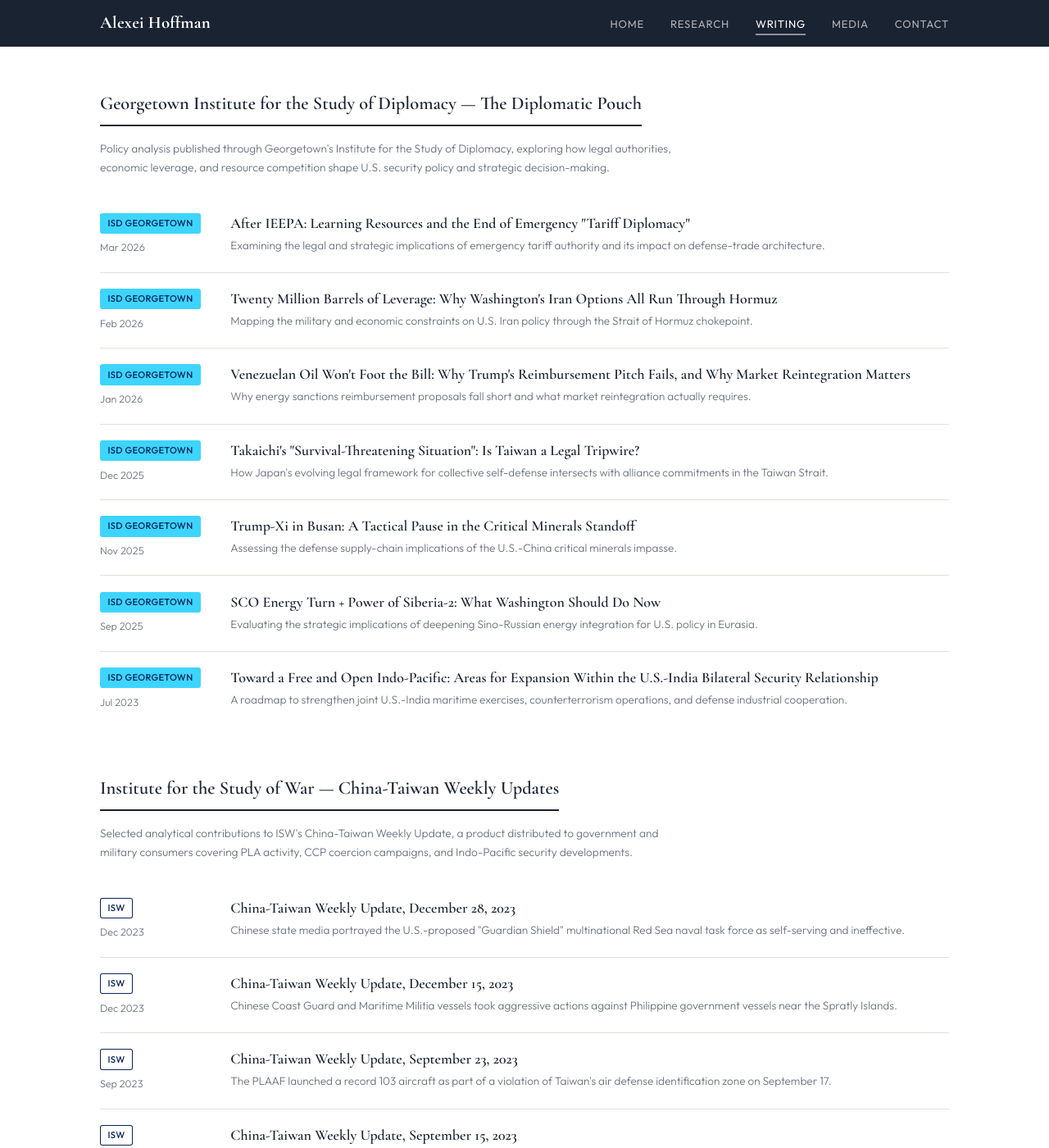
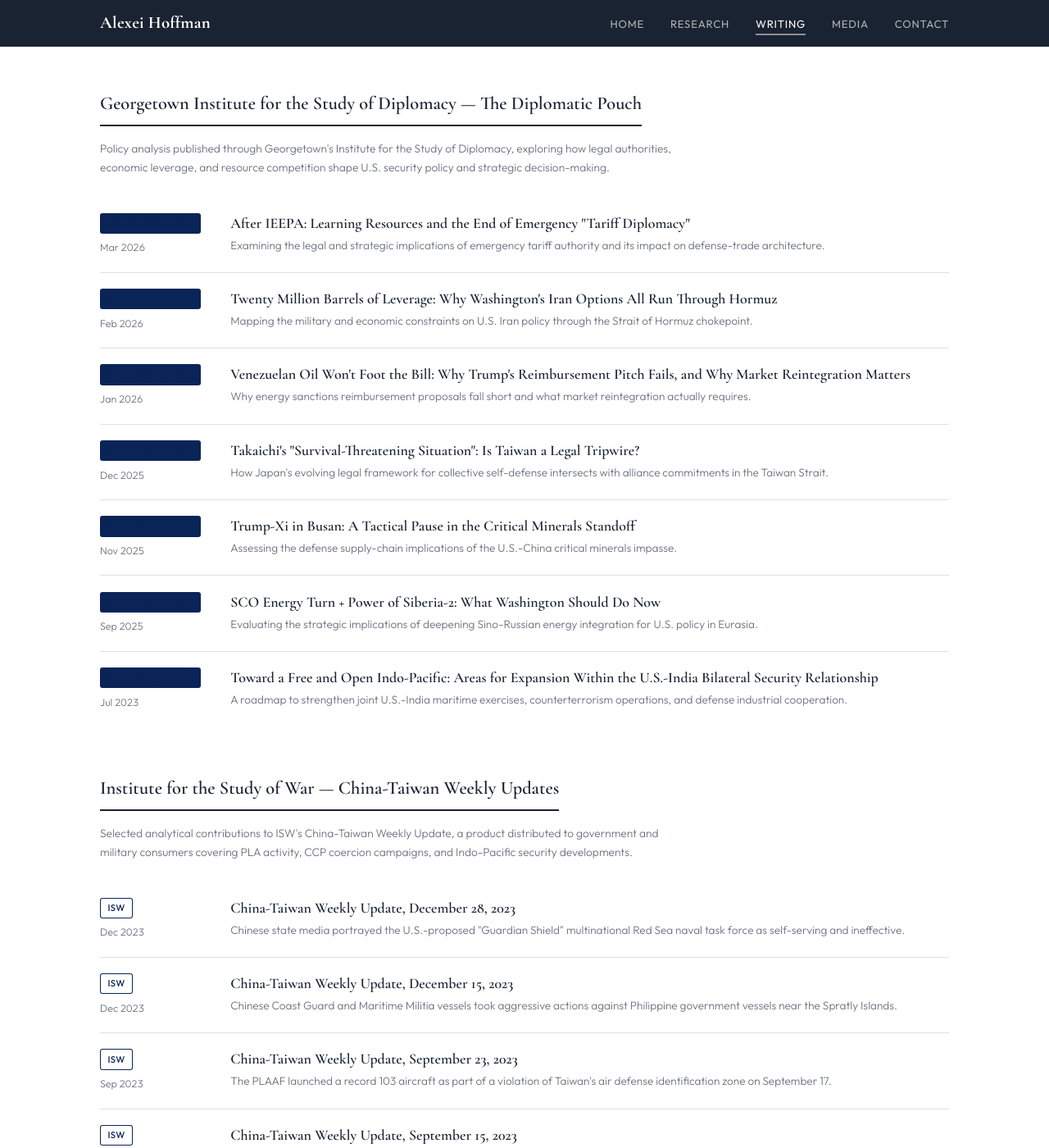
Before and after one commit to a-novi13-byte/a-novi13-byte.github.io, a Jekyll site: the page built from writing.html, in a window 1280 px wide and 1400 px high, scrolled down 940 px. Shown: the whole window at 82% size. Built offline with Jekyll 4.4.1, drawn with Linux system fonts in a browser that asks for light colours.

Commit message:
Update main.css

```diff
--- a/assets/css/main.css
+++ b/assets/css/main.css
@@ -73,7 +73,7 @@
 .section-econ .pub-badge { background: #0054A4; color: #fff; }
 
 /* ISD Georgetown — CSIS 305 C, navy text */
-.section-isd  .pub-badge { background: #3DD5FF; color: #0A2458; }
+.section-isd  .pub-badge { background: ##61DDFF; color: #0A2458; }
 
 /* ISW — navy outline on white */
 .section-isw  .pub-badge { background: transparent; color: #0A2458; box-shadow: inset 0 0 0 1px #0A2458; }
```
